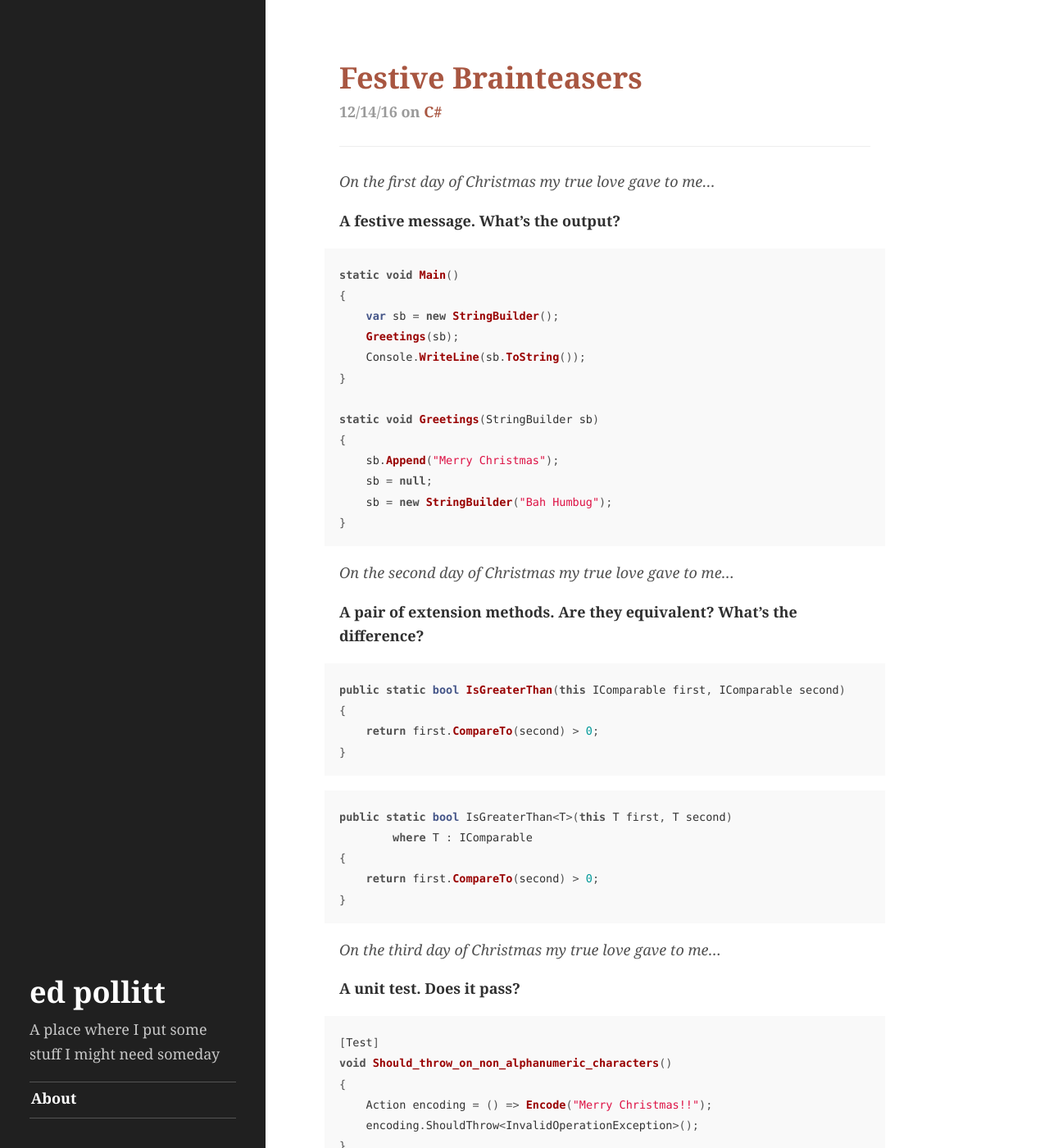
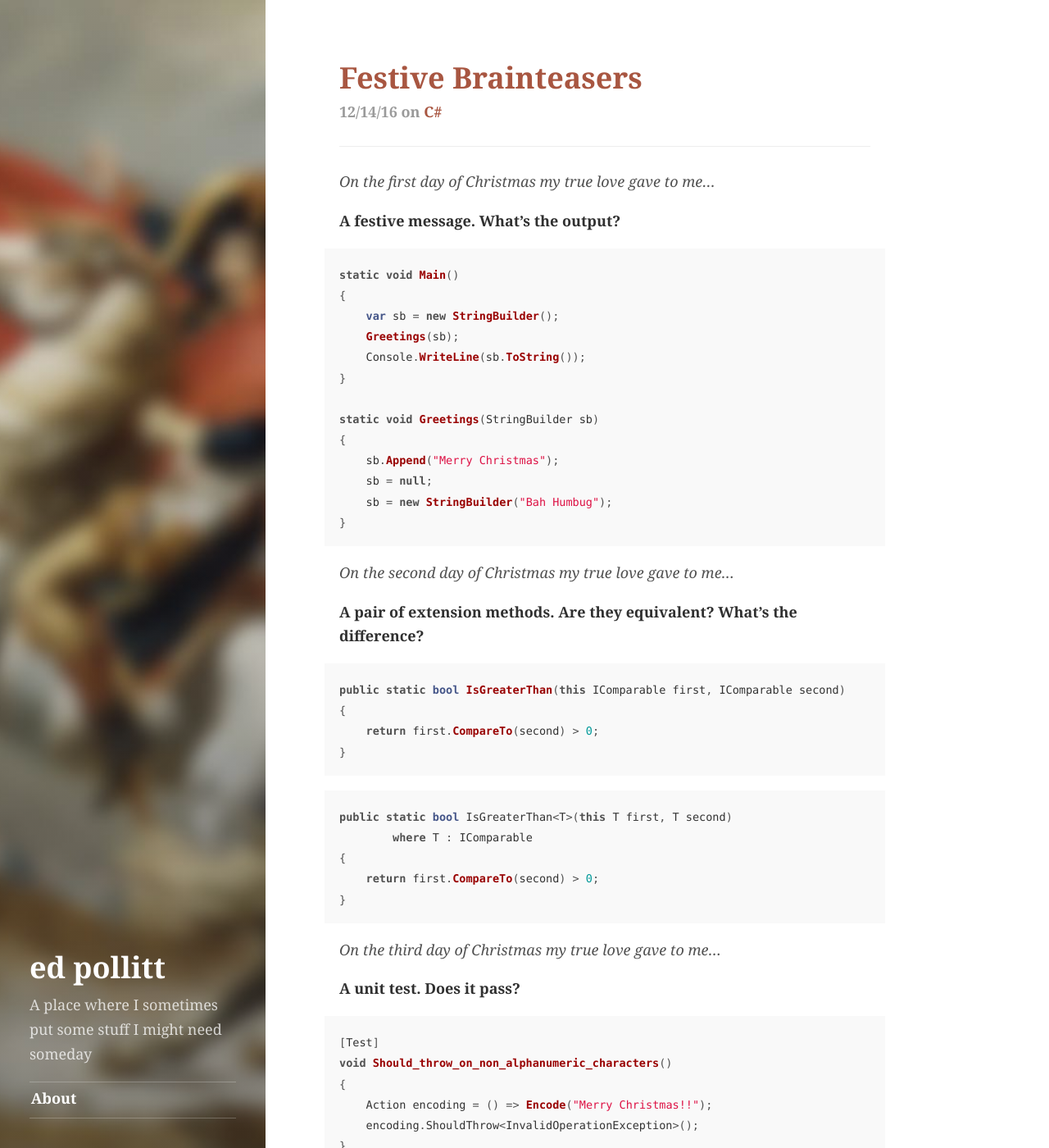
Before and after one commit to edpollitt/edpollitt.github.io, a Jekyll site: the page built from index.html, in a window 1280 px wide and 1400 px high. Shown: the whole window at 82% size. Built offline with Jekyll 4.4.1, drawn with Linux system fonts in a browser that asks for light colours; the list of posts is cut into pages by our own code.

Commit message:
update sidebar

```diff
--- a/_config.yml
+++ b/_config.yml
@@ -21,13 +21,13 @@ paginate_path:       '/page-:num/'
 
 # Markdown enabled, however don't use more than one paragraph (enforced by `>`)
 description:         >
-  A place where I put some stuff I might need someday
+  A place where I sometimes put some stuff I might need someday
 
 # The tags listed as entries in the sidebar
 #sidebar_tags:        [jekyll, hyde]
 
 # Fallback image and color if not overwritten for tag or post
-image:               /hydejack/public/img/nap.jpg
+image:               /public/img/nap.jpg
 color:               '#A85641'
 
 # Fonts
```
